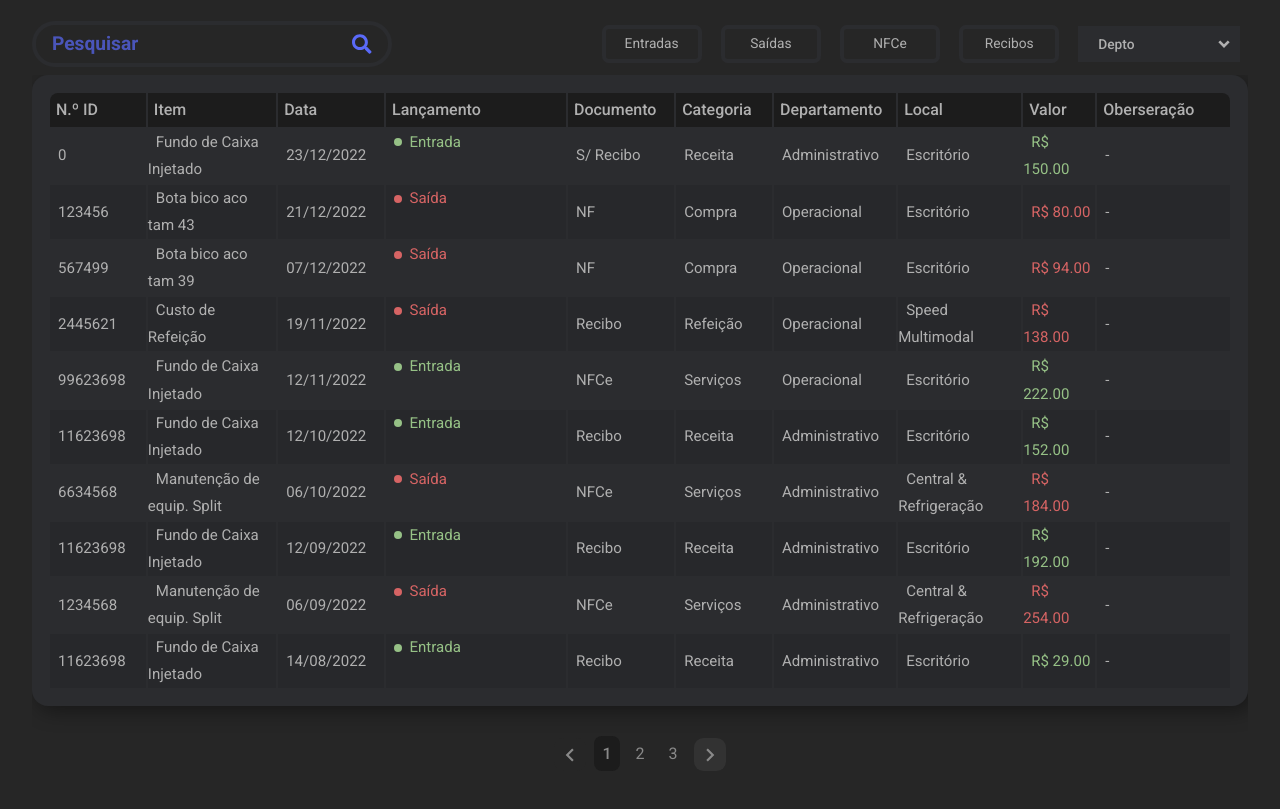
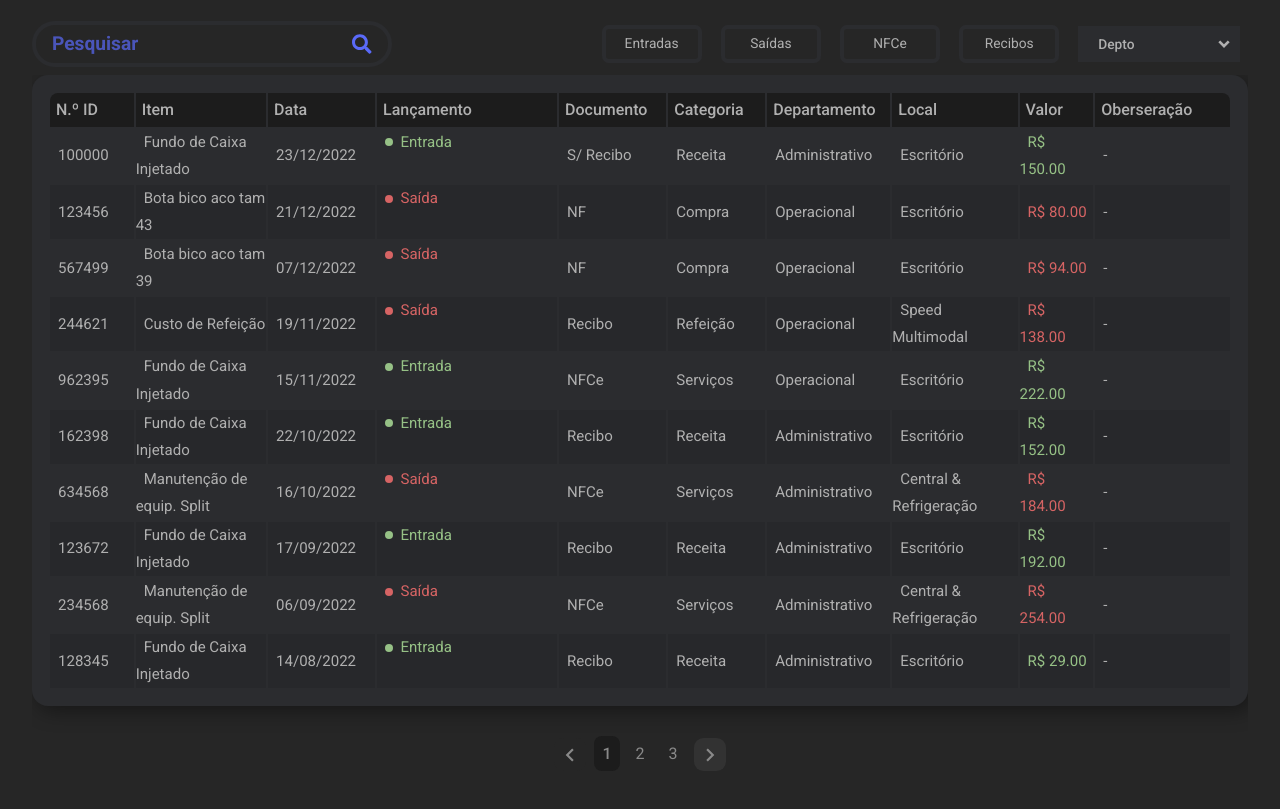
Before and after one commit to Fsouzza/chacal-servicev2, a React (Create React App) app: page / in a window 1280 px wide. Shown: the part 1600-2409 px from the top of the page. Built offline with nearby package versions, Linux system fonts and the light colour scheme.

Commit message:
refatoracao part 3

```diff
--- a/src/data/itens.ts
+++ b/src/data/itens.ts
@@ -19,7 +19,7 @@ export const items: Item[] = [
     categoria: 'Receita',
     departamento: 'Financeiro',
     tipo: 'NFCe',
-    id: 123456,
+    id: 723459,
     local: 'Escritório',
     item: 'Fundo de Caixa Injetado',
     valor: 250.00,
@@ -43,7 +43,7 @@ export const items: Item[] = [
     categoria: 'Compra',
     departamento: 'RH',
     tipo: 'NFCe',
-    id: 2345003,
+    id: 234503,
     local: 'Materiais e EPI',
     item: 'Material de Expediente',
     valor: 67.00,
@@ -55,7 +55,7 @@ export const items: Item[] = [
     categoria: 'Receita',
     departamento: 'Administrativo',
     tipo: 'S/ Recibo',
-    id: 0,
+    id: 654321,
     local: 'Escritório',
     item: 'Fundo de Caixa Injetado',
     valor: 160.00,
@@ -67,7 +67,7 @@ export const items: Item[] = [
     categoria: 'Refeição',
     departamento: 'Operacional',
     tipo: 'Recibo',
-    id: 2445621,
+    id: 244521,
     local: 'Raça Transportes',
     item: 'Custo de Refeição',
     valor: 138.00,
@@ -91,7 +91,7 @@ export const items: Item[] = [
     categoria: 'Receita',
     departamento: 'Administrativo',
     tipo: 'Recibo',
-    id: 2343614,
+    id: 343444,
     local: 'Escritório',
     item: 'Fundo de Caixa Injetado',
     valor: 156.00,
@@ -103,7 +103,7 @@ export const items: Item[] = [
     categoria: 'Receita',
     departamento: 'Administrativo',
     tipo: 'NFCe',
-    id: 2343451,
+    id: 234346,
     local: 'Speed Multimodal',
     item: 'Fundo de Caixa Injetado',
     valor: 114.00,
@@ -115,7 +115,7 @@ export const items: Item[] = [
     categoria: 'Receita',
     departamento: 'Administrativo',
     tipo: 'NFCe',
-    id: 87612788,
+    id: 761278,
     local: 'Speed Multimodal',
     item: 'Fundo de Caixa Injetado',
     valor: 146.00,
@@ -127,7 +127,7 @@ export const items: Item[] = [
     categoria: 'Compra',
     departamento: 'Administrativo',
     tipo: 'NFCe',
-    id: 9888822,
+    id: 888828,
     local: 'Joaninha Distribuidora',
     item: 'Garrafão de Água 20L',
     valor: 19.00,
@@ -139,7 +139,7 @@ export const items: Item[] = [
     categoria: 'Serviços',
     departamento: 'Administrativo',
     tipo: 'NFCe',
-    id: 1234568,
+    id: 345681,
     local: 'Central & Refrigeração',
     item: 'Manutenção de equip. Split',
     valor: 224.00,
@@ -151,7 +151,7 @@ export const items: Item[] = [
     categoria: 'Receita',
     departamento: 'Administrativo',
     tipo: 'Recibo',
-    id: 11623698,
+    id: 123615,
     local: 'Escritório',
     item: 'Fundo de Caixa Injetado',
     valor: 182.00,
@@ -163,7 +163,7 @@ export const items: Item[] = [
     categoria: 'Serviços',
     departamento: 'Operacional',
     tipo: 'NFCe',
-    id: 11623500,
+    id: 162350,
     local: 'Escritório',
     item: 'Fundo de Caixa Injetado',
     valor: 92.00,
@@ -175,7 +175,7 @@ export const items: Item[] = [
     categoria: 'Receita',
     departamento: 'Administrativo',
     tipo: 'Recibo',
-    id: 11623698,
+    id: 128345,
     local: 'Escritório',
     item: 'Fundo de Caixa Injetado',
     valor: 29.00,
@@ -187,55 +187,55 @@ export const items: Item[] = [
     categoria: 'Retirada de caixa',
     departamento: 'Administrativo',
     tipo: 'Recibo',
-    id: 22623698,
+    id: 262362,
     local: 'Escritório',
     item: 'Retirada de Caixa',
     valor: 234.00,
     obs: '-'
   },
   {
-    date: new Date(2022, 7, 12),
+    date: new Date(2022, 7, 14),
     lancamentos: 'Saída',
     categoria: 'Receita',
     departamento: 'Administrativo',
     tipo: 'Comprovante',
-    id: 23623698,
+    id: 236699,
     local: 'Escritório',
     item: 'Fundo de Caixa retirado',
     valor: 192.00,
     obs: '-'
   },
   {
-    date: new Date(2022, 8, 12),
+    date: new Date(2022, 8, 17),
     lancamentos: 'Entrada',
     categoria: 'Receita',
     departamento: 'Administrativo',
     tipo: 'Recibo',
-    id: 11623698,
+    id: 123672,
     local: 'Escritório',
     item: 'Fundo de Caixa Injetado',
     valor: 192.00,
     obs: '-'
   },
   {
-    date: new Date(2022, 9, 12),
+    date: new Date(2022, 9, 22),
     lancamentos: 'Entrada',
     categoria: 'Receita',
     departamento: 'Administrativo',
     tipo: 'Recibo',
-    id: 11623698,
+    id: 162398,
     local: 'Escritório',
     item: 'Fundo de Caixa Injetado',
     valor: 152.00,
     obs: '-'
   },
   {
-    date: new Date(2022, 10, 12),
+    date: new Date(2022, 10, 15),
     lancamentos: 'Entrada',
     categoria: 'Serviços',
     departamento: 'Operacional',
     tipo: 'NFCe',
-    id: 99623698,
+    id: 962395,
     local: 'Escritório',
     item: 'Fundo de Caixa Injetado',
     valor: 222.00,
@@ -247,19 +247,19 @@ export const items: Item[] = [
     categoria: 'Serviços',
     departamento: 'Administrativo',
     tipo: 'NFCe',
-    id: 1234568,
+    id: 234568,
     local: 'Central & Refrigeração',
     item: 'Manutenção de equip. Split',
     valor: 254.00,
     obs: '-'
   },
   {
-    date: new Date(2022, 9, 6),
+    date: new Date(2022, 9, 16),
     lancamentos: 'Saída',
     categoria: 'Serviços',
     departamento: 'Administrativo',
     tipo: 'NFCe',
-    id: 6634568,
+    id: 634568,
     local: 'Central & Refrigeração',
     item: 'Manutenção de equip. Split',
     valor: 184.00,
@@ -271,7 +271,7 @@ export const items: Item[] = [
     categoria: 'Receita',
     departamento: 'Administrativo',
     tipo: 'S/ Recibo',
-    id: 0,
+    id: 100000,
     local: 'Escritório',
     item: 'Fundo de Caixa Injetado',
     valor: 150.00,
@@ -283,7 +283,7 @@ export const items: Item[] = [
     categoria: 'Refeição',
     departamento: 'Operacional',
     tipo: 'Recibo',
-    id: 2445621,
+    id: 244621,
     local: 'Speed Multimodal',
     item: 'Custo de Refeição',
     valor: 138.00,
```
